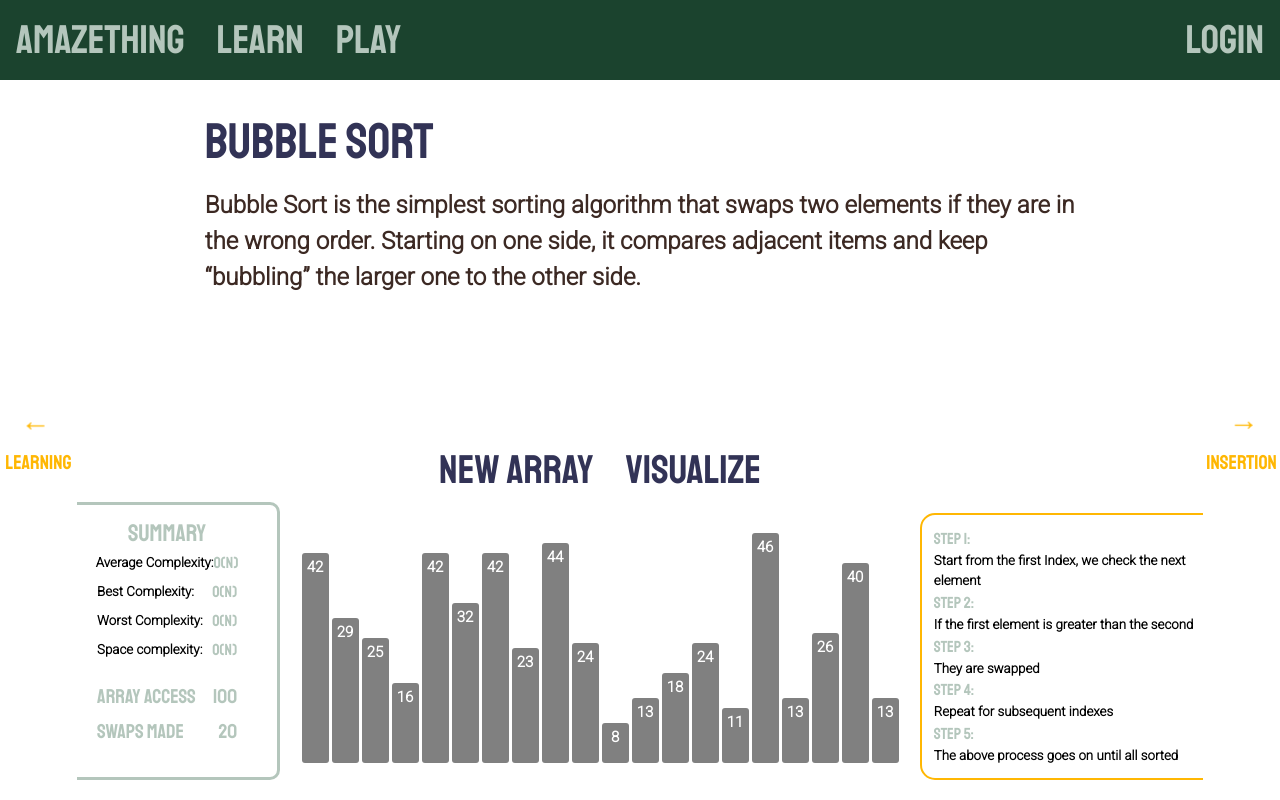
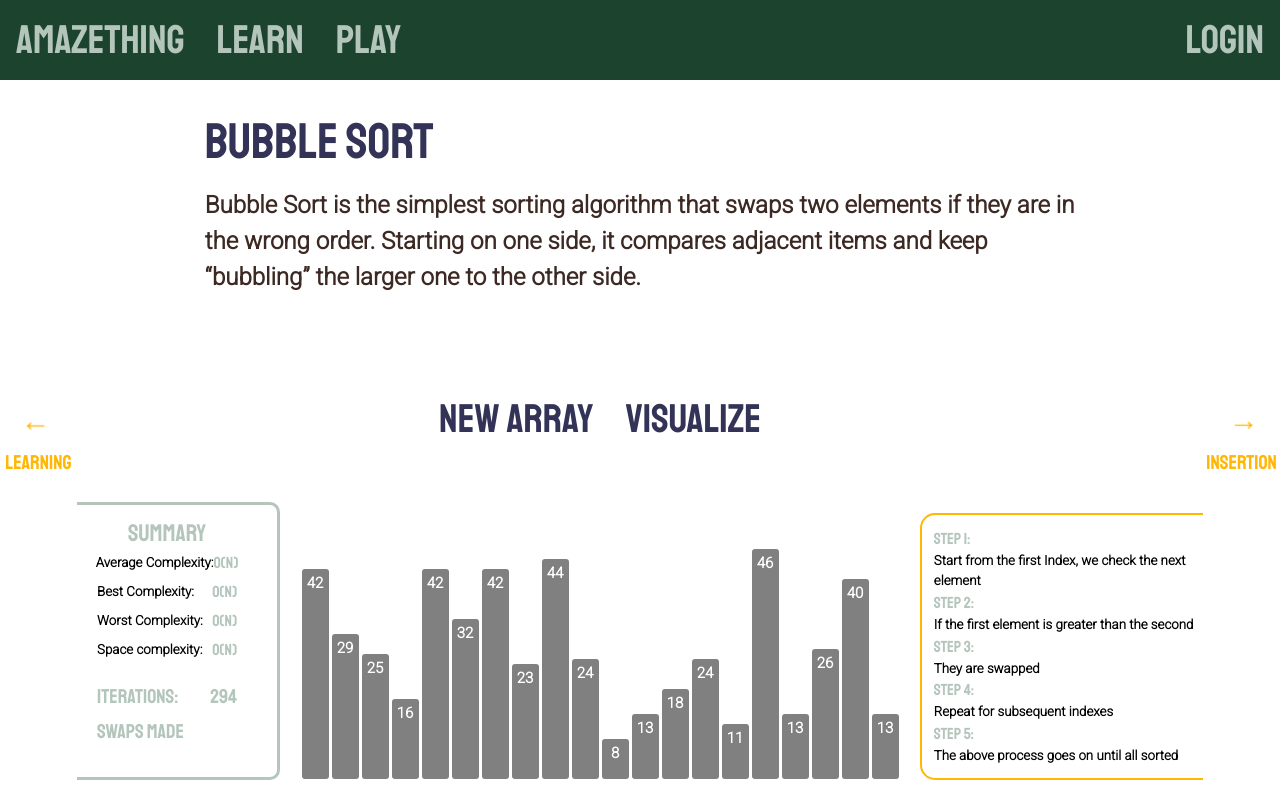
Before and after one commit to vadim-nest/aMAZEthing, a React (Vite) app in the folder Client/: page /learning/bubbleLesson in a window 1280 px wide. Built offline with nearby package versions, Linux system fonts and the light colour scheme; no server answers.

Commit message:
revert(sort css): qwe

```diff
--- a/Client/src/components/sortingLessons/bubbleLesson.tsx
+++ b/Client/src/components/sortingLessons/bubbleLesson.tsx
@@ -108,7 +108,7 @@ export default function BubbleLesson() {
               </button>
               </div>
 
-
+              <div className="visual-array">
               <Visualization
                 width={WIDTH}
                 delay={DELAY}
@@ -127,6 +127,7 @@ export default function BubbleLesson() {
                 tower={undefined}
                 isSorted={false}
               />
+              </div>
             </div>
 
             <SortSteps steps={steps}></SortSteps>
--- a/Client/src/components/sortingLessons/insertionLesson.tsx
+++ b/Client/src/components/sortingLessons/insertionLesson.tsx
@@ -112,7 +112,7 @@ export default function InsertionLesson() {
               </button>
               </div>
 
-
+              <div className="visual-array">
               <Visualization
                 width={WIDTH}
                 delay={DELAY}
@@ -131,6 +131,7 @@ export default function InsertionLesson() {
                 tower={undefined}
                 isSorted={false}
               />
+              </div>
             </div>
 
             <SortSteps steps={steps}></SortSteps>
--- a/Client/src/components/sortingLessons/sortStats.tsx
+++ b/Client/src/components/sortingLessons/sortStats.tsx
@@ -1,4 +1,6 @@
 function MapKeys({ animations }: { animations: any }) {
+    let swaps:number;
+
   return (
     <div className="sort-keys">
       <h2>Summary</h2>
@@ -21,12 +23,12 @@ function MapKeys({ animations }: { animations: any }) {
 
       <div className="stats-flex">
                 <div className="flex-row">
-                    <h4>Array Access</h4>
-                    <h4>100</h4>
+                    <h4>Iterations:</h4>
+                    <h4>{animations.length}</h4>
                 </div>
                 <div className="flex-row">
                     <h4>Swaps Made</h4>
-                    <h4>20</h4>
+                    <h4>{}</h4>
                 </div>
             </div>
 
```
